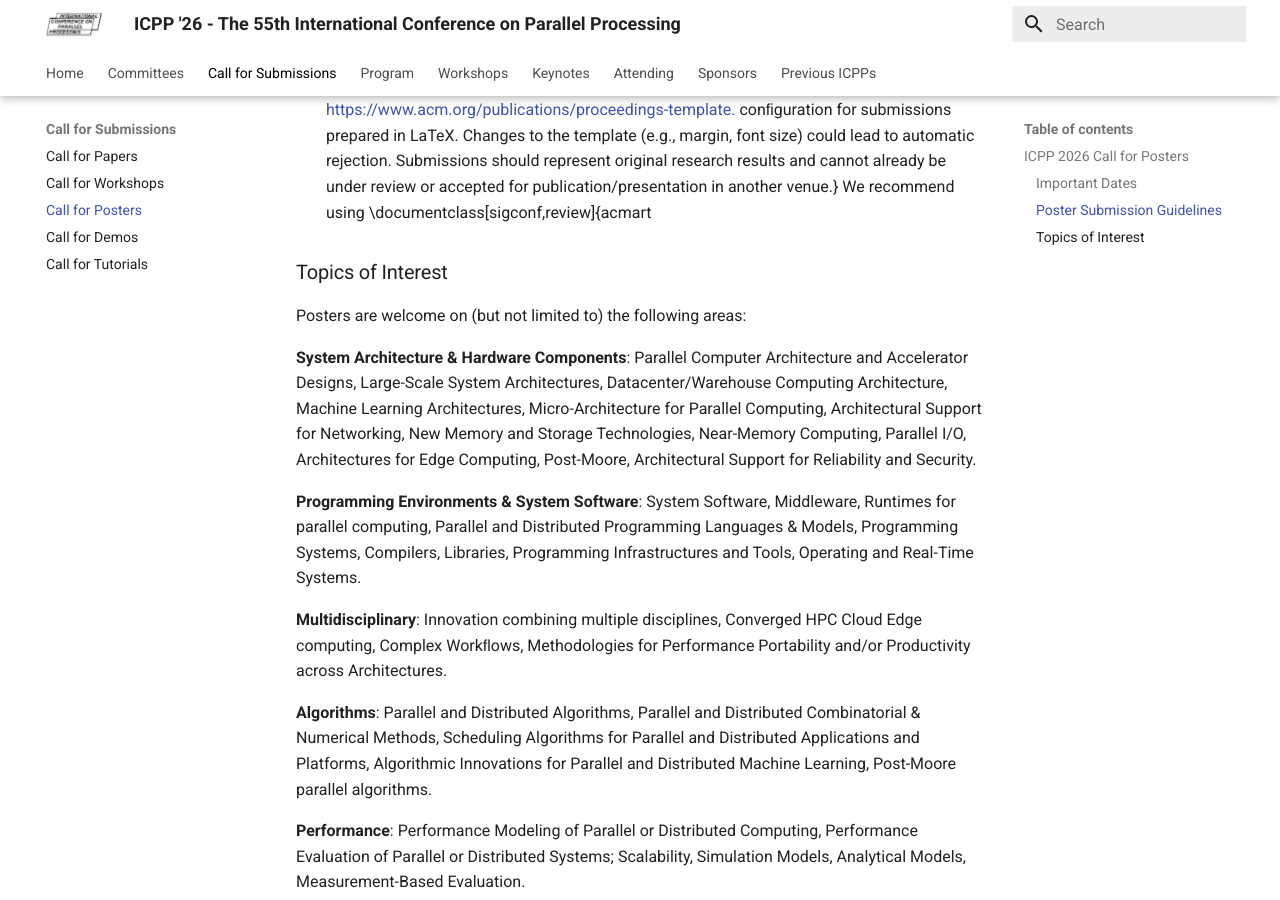
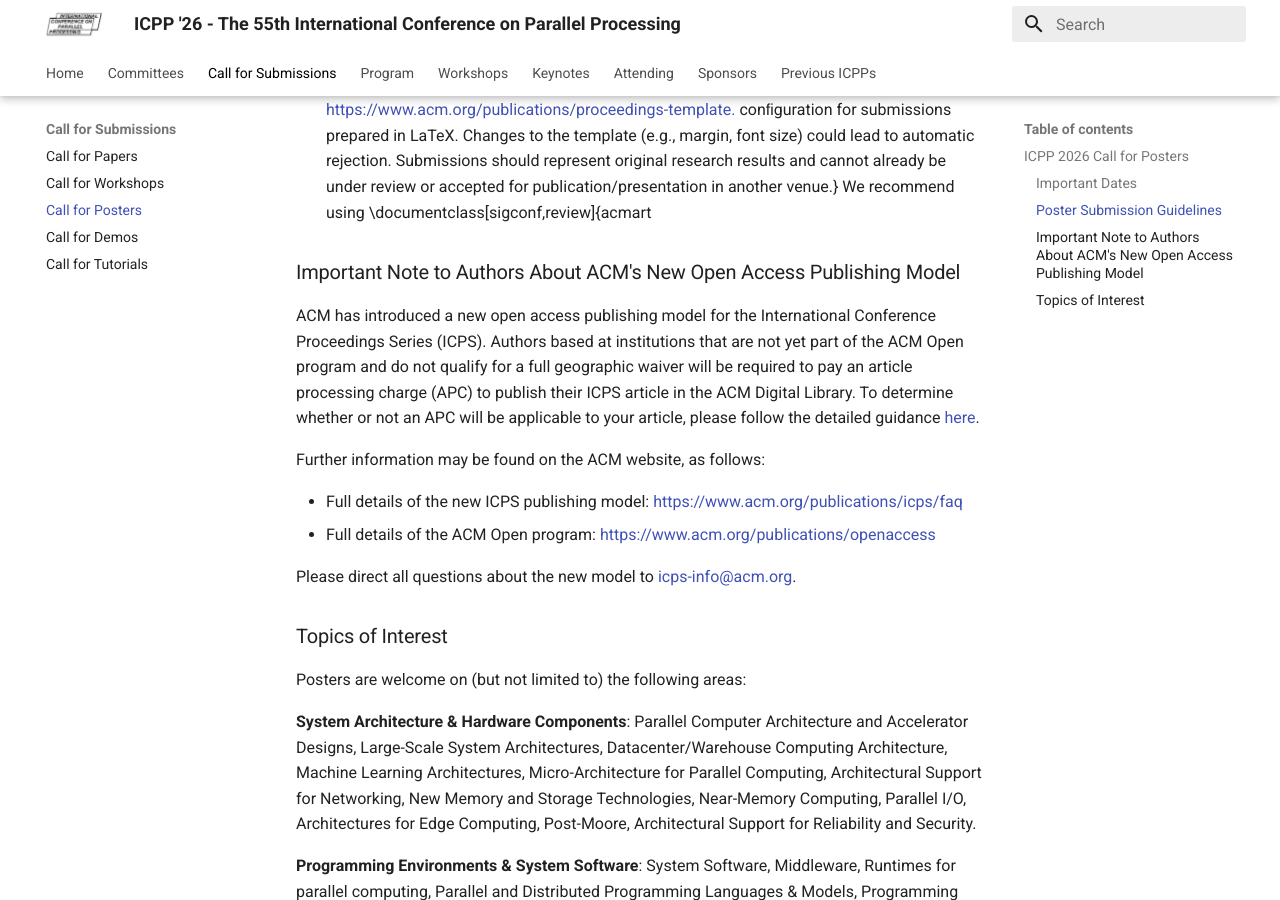
Before and after one commit to icpp2026/icpp2026.github.io, an MkDocs documentation site: the page built from docs/call-for-posters.md, in a window 1280 px wide and 900 px high, scrolled down 839 px. Built offline with MkDocs 1.6.1 and Material for MkDocs 9.7.7, drawn with Linux system fonts in a browser that asks for light colours; comment, search, counter and statistics services are not loaded.

Commit message:
docs: add important note on ACM's new open access publishing model to call for demos, papers, and posters

```diff
--- a/docs/call-for-demos.md
+++ b/docs/call-for-demos.md
@@ -33,6 +33,17 @@
 
 - **Presentation:** Demonstrators are required to present the paper at the conference.
 
+### Important Note to Authors About ACM's New Open Access Publishing Model
+
+ACM has introduced a new open access publishing model for the International Conference Proceedings Series (ICPS). Authors based at institutions that are not yet part of the ACM Open program and do not qualify for a full geographic waiver will be required to pay an article processing charge (APC) to publish their ICPS article in the ACM Digital Library. To determine whether or not an APC will be applicable to your article, please follow the detailed guidance [here](https://www.acm.org/publications/icps/author-guidance){:target="_blank"}.
+
+Further information may be found on the ACM website, as follows:
+
+- Full details of the new ICPS publishing model: [https://www.acm.org/publications/icps/faq](https://www.acm.org/publications/icps/faq){:target="_blank"}
+- Full details of the ACM Open program: [https://www.acm.org/publications/openaccess](https://www.acm.org/publications/openaccess){:target="_blank"}
+
+Please direct all questions about the new model to [icps-info@acm.org](mailto:icps-info@acm.org).
+
 ### Important Dates (AoE)
 
 | Event | Date |
--- a/docs/call-for-papers.md
+++ b/docs/call-for-papers.md
@@ -30,6 +30,17 @@
 
 All accepted papers that are presented at the conference will be published in the ACM Digital Library. Accepted papers will also need to follow the conference registration policy to be included in the conference proceedings. We will oﬀer rejected papers an opportunity to be forwarded to workshop organizers to be considered in one of the workshops if the authors choose to do so.
 
+### Important Note to Authors About ACM's New Open Access Publishing Model
+
+ACM has introduced a new open access publishing model for the International Conference Proceedings Series (ICPS). Authors based at institutions that are not yet part of the ACM Open program and do not qualify for a full geographic waiver will be required to pay an article processing charge (APC) to publish their ICPS article in the ACM Digital Library. To determine whether or not an APC will be applicable to your article, please follow the detailed guidance [here](https://www.acm.org/publications/icps/author-guidance){:target="_blank"}.
+
+Further information may be found on the ACM website, as follows:
+
+- Full details of the new ICPS publishing model: [https://www.acm.org/publications/icps/faq](https://www.acm.org/publications/icps/faq){:target="_blank"}
+- Full details of the ACM Open program: [https://www.acm.org/publications/openaccess](https://www.acm.org/publications/openaccess){:target="_blank"}
+
+Please direct all questions about the new model to [icps-info@acm.org](mailto:icps-info@acm.org).
+
 ### Important Deadlines (AoE)
 
 - Abstract Submission: April 24, 2026
--- a/docs/call-for-posters.md
+++ b/docs/call-for-posters.md
@@ -11,6 +11,17 @@
 
 * **Submission type:** 1\) an Extended Abstract and 2\) a Poster Draft. The extended abstract will be included in the Workshop proceedings if accepted.
 * **Requirement:** The poster abstract **should not exceed 2 pages (including references)** and all submissions must be made electronically through the conference submission portal ([https://ssl.linklings.net/conferences/icpp](https://ssl.linklings.net/conferences/icpp){:target="_blank"}) in PDF format printable on US letter size (8.5″ x 11″) paper. Please use the ACM format located at: [https://www.acm.org/publications/proceedings-template.](https://www.acm.org/publications/proceedings-template.){:target="_blank"} We recommend using \\documentclass\[sigconf,review\]{acmart} conﬁguration for submissions prepared in LaTeX. Changes to the template (e.g., margin, font size) could lead to automatic rejection. Submissions should represent original research results and cannot already be under review or accepted for publication/presentation in another venue.
+
+### Important Note to Authors About ACM's New Open Access Publishing Model
+
+ACM has introduced a new open access publishing model for the International Conference Proceedings Series (ICPS). Authors based at institutions that are not yet part of the ACM Open program and do not qualify for a full geographic waiver will be required to pay an article processing charge (APC) to publish their ICPS article in the ACM Digital Library. To determine whether or not an APC will be applicable to your article, please follow the detailed guidance [here](https://www.acm.org/publications/icps/author-guidance){:target="_blank"}.
+
+Further information may be found on the ACM website, as follows:
+
+- Full details of the new ICPS publishing model: [https://www.acm.org/publications/icps/faq](https://www.acm.org/publications/icps/faq){:target="_blank"}
+- Full details of the ACM Open program: [https://www.acm.org/publications/openaccess](https://www.acm.org/publications/openaccess){:target="_blank"}
+
+Please direct all questions about the new model to [icps-info@acm.org](mailto:icps-info@acm.org).
 
 ### Topics of Interest
 
```
